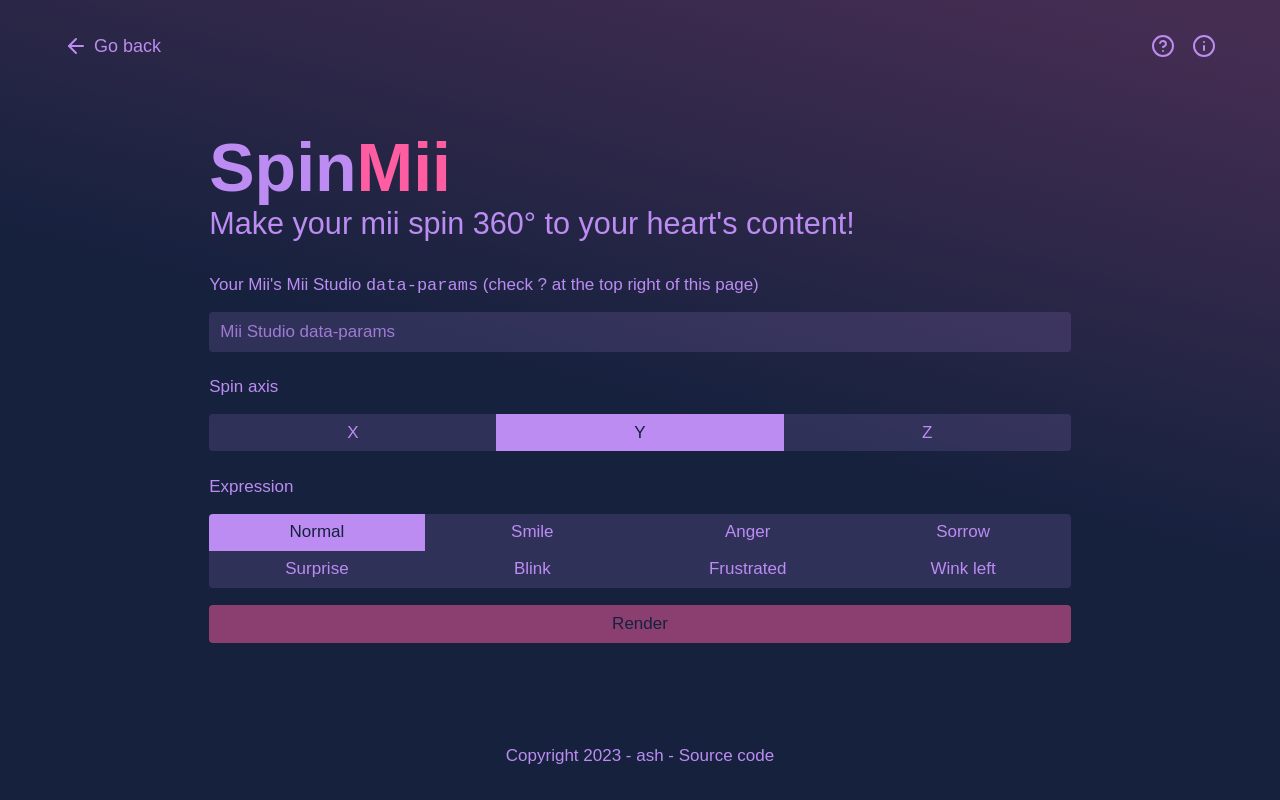
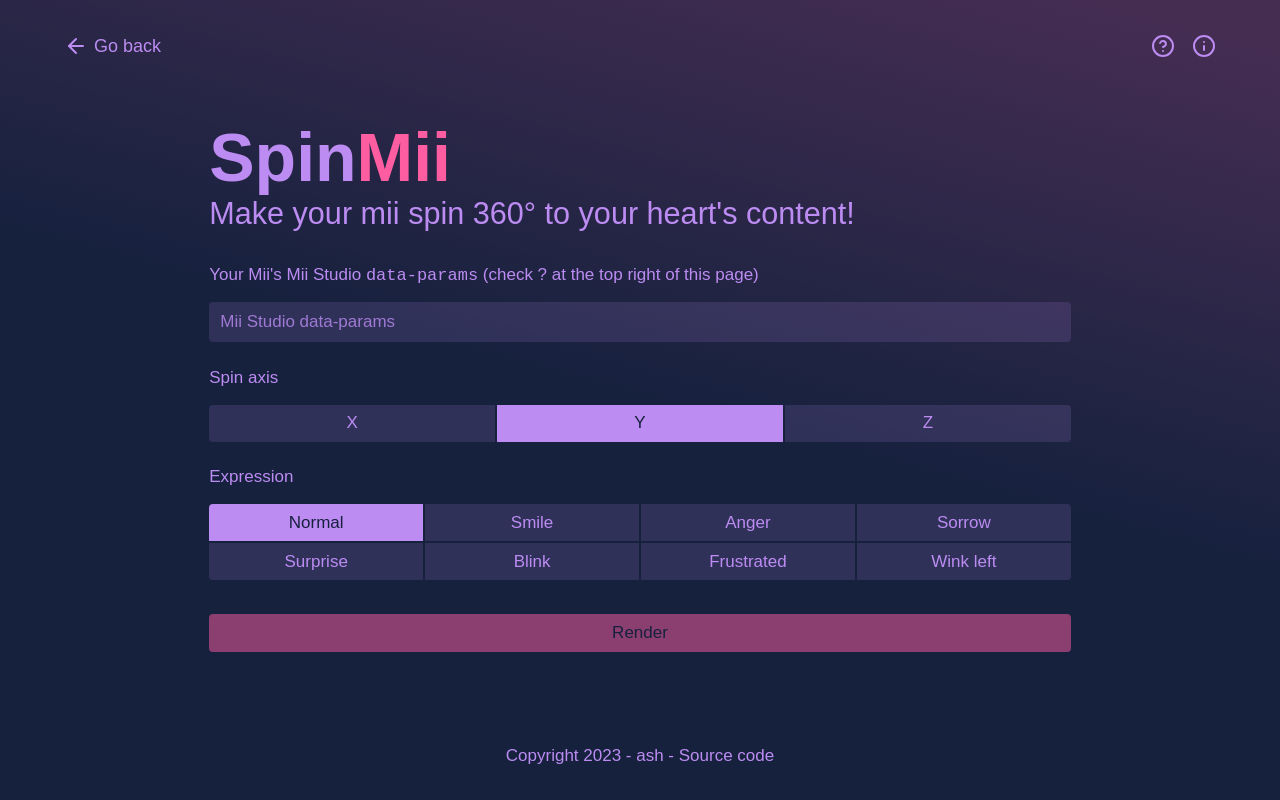
Before and after one commit to gitlimes/website, a Next.js app: page /spinmii in a window 1280 px wide. Built offline with nearby package versions, Linux system fonts and the light colour scheme; a web font is replaced by a local one.

Commit message:
style: minor changes (IN DESPERATE NEED OF A REWRITE)

```diff
--- a/pages/spinmii.js
+++ b/pages/spinmii.js
@@ -134,6 +134,7 @@
 							className={classNames(styles.styled, {
 								[styles.loading]: loading,
 							})}
+							style={{ marginTop: "2rem" }}
 							onClick={(e) => {
 								e.preventDefault();
 								downloadRender();
--- a/styles/stuffitempage.module.css
+++ b/styles/stuffitempage.module.css
@@ -123,8 +123,12 @@
   padding: 0;
   display: grid;
   border-radius: 4px;
+  overflow: hidden;
+  gap: 2px;
+}
+
+.floatingContainer > fieldset > label {
   background: rgba(var(--secondaryrgb), 0.15);
-  overflow: hidden;
 }
 
 .floatingContainer > fieldset input[type="radio"] {
```
